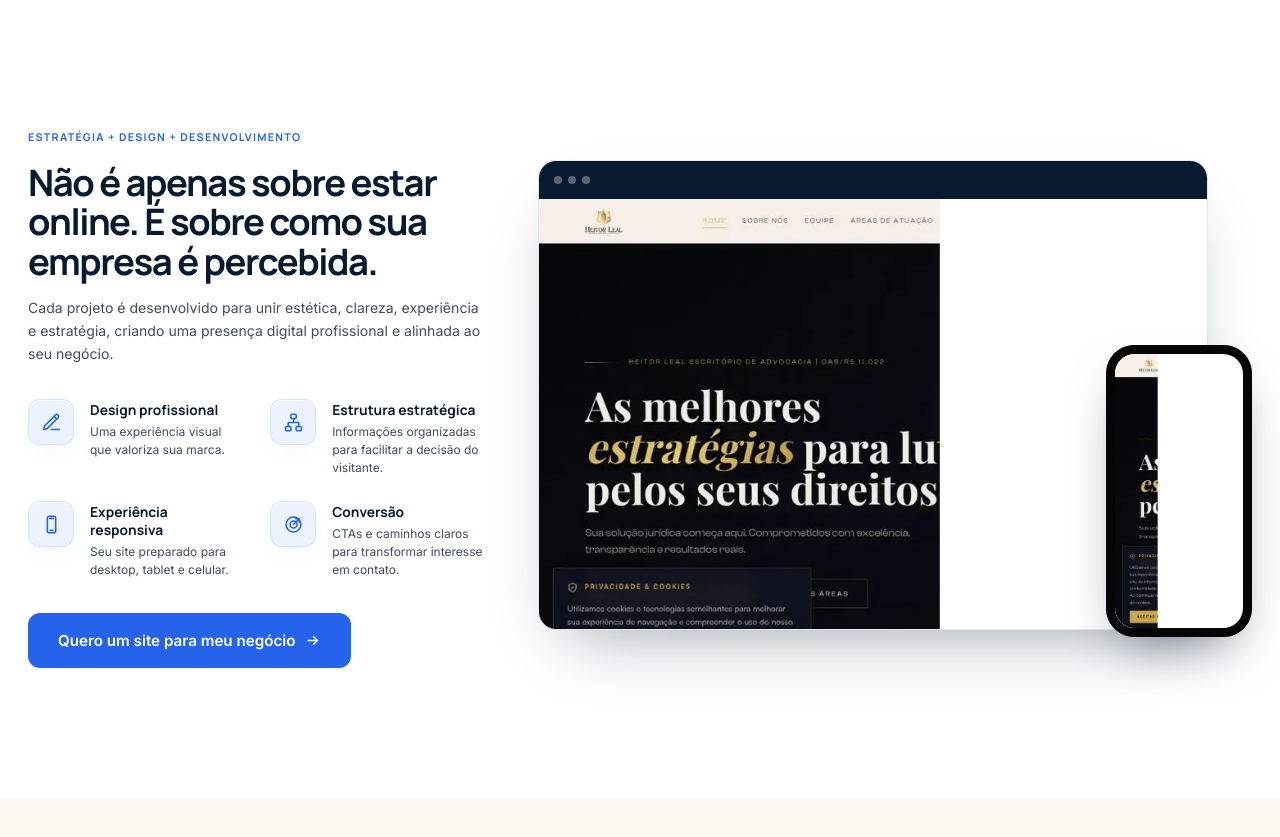
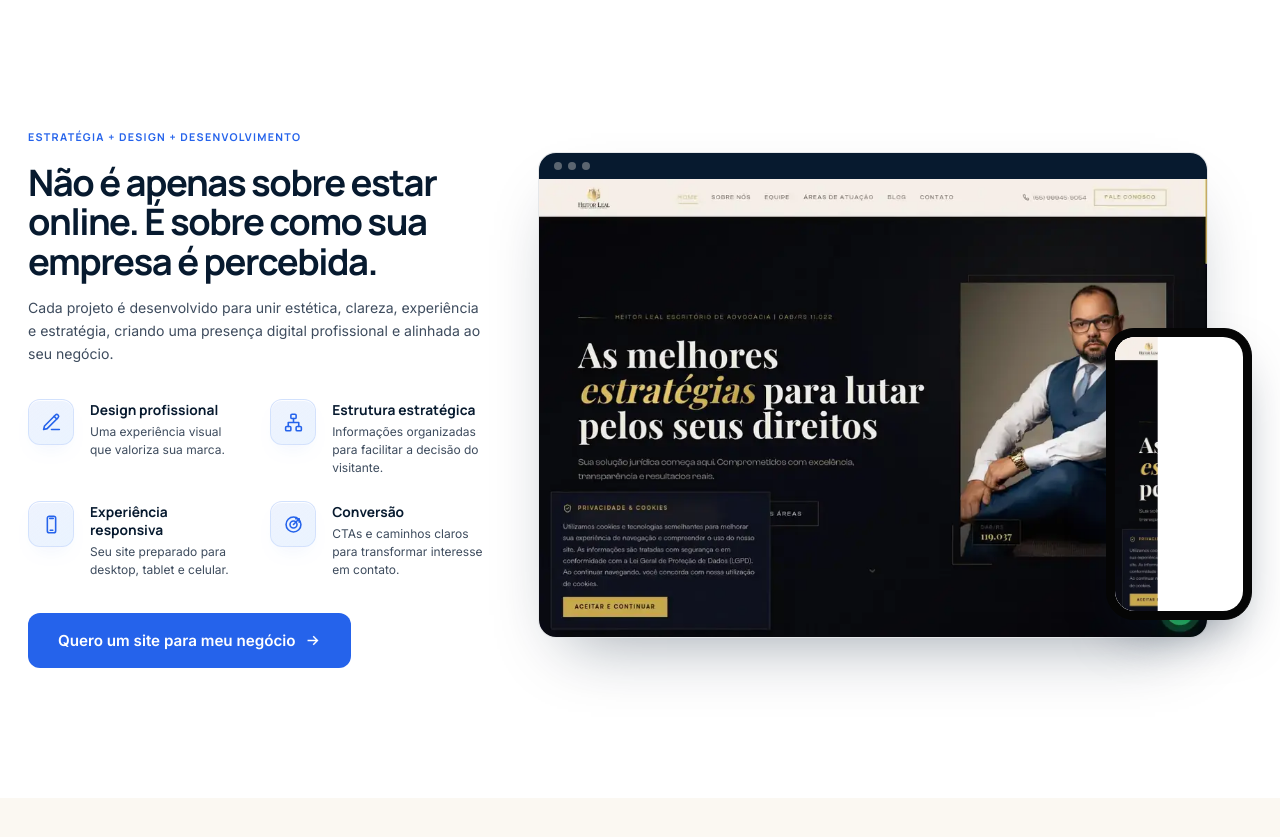
Before and after one commit to Larikdoroi/siteoficial, a plain HTML site: page index.html in a window 1280 px wide. Shown: the part 4000-4837 px from the top of the page. Drawn offline with Linux system fonts and the light colour scheme.

Commit message:
Add files via upload

```diff
--- a/index.html
+++ b/index.html
@@ -2919,6 +2919,39 @@ body.dark-theme .hero .build-code-panel .lk-code-label{
 }
 </style>
 
+<style>
+/* Enquadramento integral da prévia Heitor Leal no desktop */
+@media (min-width:901px){
+  #solucao .solution-visual{
+    height:auto !important;
+    min-height:0 !important;
+    align-self:center;
+  }
+  #solucao .solution-live-site{
+    height:auto !important;
+    aspect-ratio:960 / 697;
+    display:flex !important;
+    flex-direction:column;
+  }
+  #solucao .solution-site-frame-wrap{
+    width:100%;
+    height:auto !important;
+    aspect-ratio:960 / 659;
+    flex:none;
+    overflow:hidden;
+  }
+  #solucao .solution-site-frame-wrap img{
+    position:static !important;
+    inset:auto !important;
+    width:100% !important;
+    height:100% !important;
+    object-fit:contain !important;
+    object-position:top center !important;
+    transform:none !important;
+    transform-origin:center !important;
+  }
+}
+</style>
 </head>
 <body>
 
```
